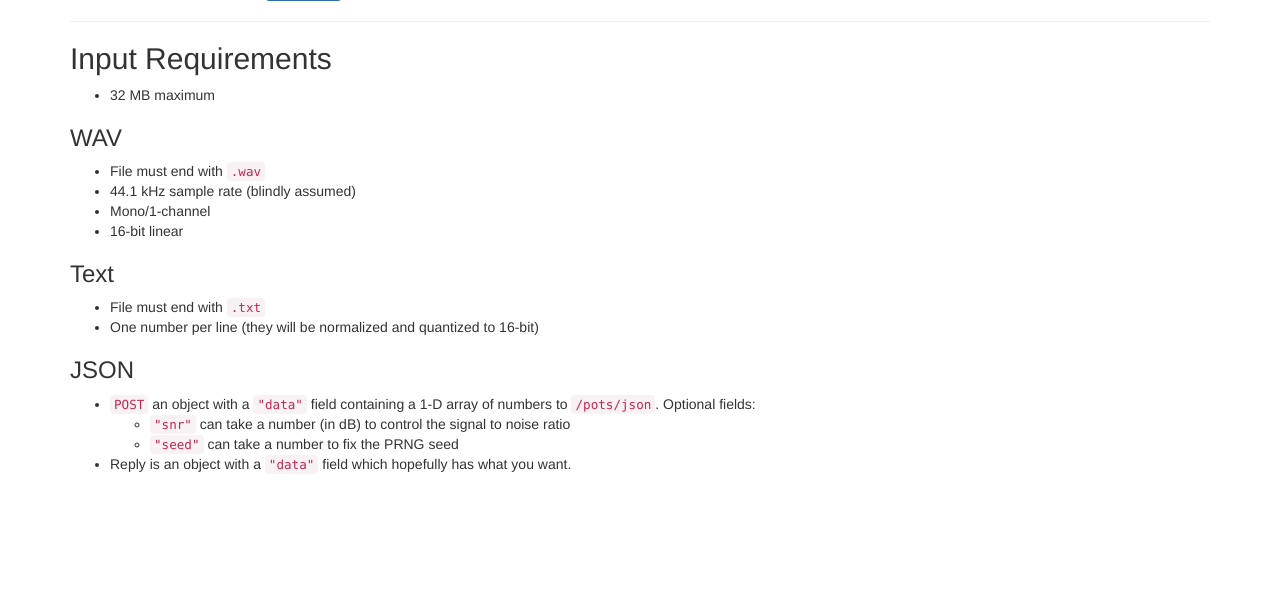
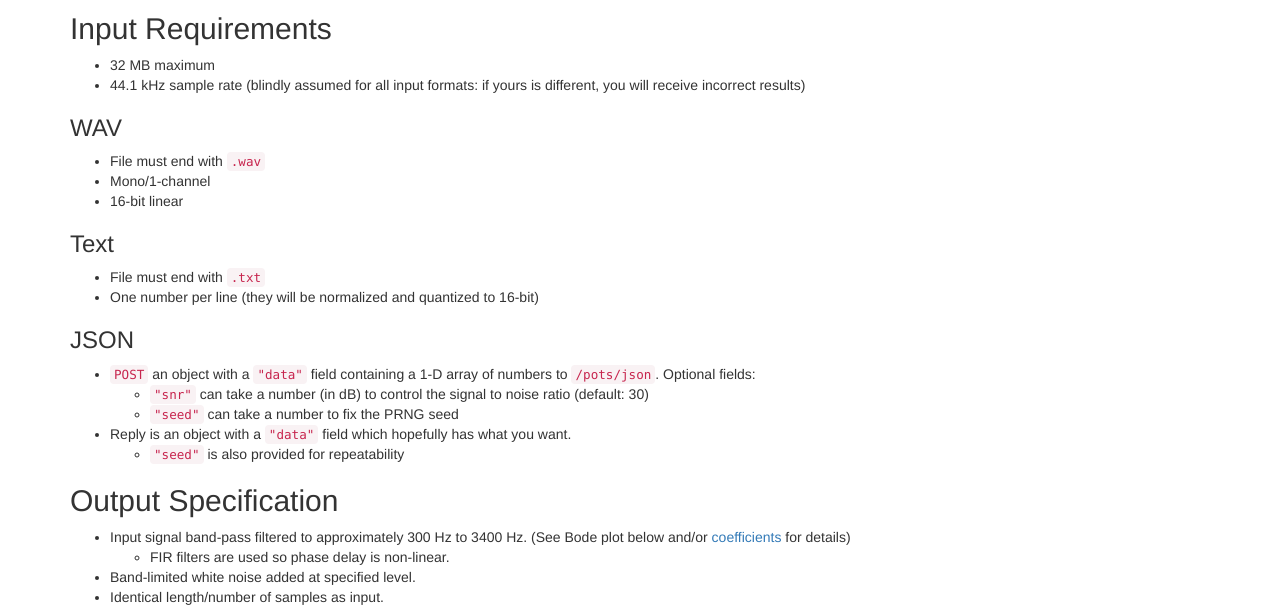
Before and after one commit to errahulsingh/pots-sim, a Flask app: page /pots in a window 1280 px wide. Shown: the part 394-1008 px from the top of the page. Before the commit the page ends 868 px from the top, so only its background shows below. Run offline with Flask 2, Linux system fonts and the light colour scheme; some libraries are stand-ins or nearby versions.

Commit message:
Reduce some randomness to focus more on mod/demod

```diff
--- a/potsweb.py
+++ b/potsweb.py
@@ -2,6 +2,7 @@
 from __future__ import absolute_import, division, print_function
 
 import io
+import random
 
 import flask as fl
 
@@ -27,9 +28,12 @@ def pots_processor_json():
             return fl.jsonify({'error': str(e)}), 400
 
         kwa = {k: v for k, v in json_data.items() if k in ('snr', 'seed')}
+        seed = kwa.setdefault('seed', random.randint(10000, 99999)) #
         pfilt.process(**kwa)
 
-        return fl.jsonify(data=pfilt.data.tolist(), rate=potsim.filters.FS)
+        return fl.jsonify(data=pfilt.data.tolist(),
+                          rate=potsim.filters.FS,
+                          seed=seed)
 
     else:
         return fl.redirect('/pots')
--- a/templates/base.html
+++ b/templates/base.html
@@ -2,7 +2,7 @@
 <html>
   <head>
     <title>{% block title %}{% endblock %}</title>
-    <link rel="stylesheet" href="https://maxcdn.bootstrapcdn.com/bootstrap/3.3.4/css/bootstrap.min.css">
+    <link rel="stylesheet" href="//maxcdn.bootstrapcdn.com/bootstrap/3.3.4/css/bootstrap.min.css">
     <style>
       body {
         padding-top: 20px;
--- a/templates/pots.html
+++ b/templates/pots.html
@@ -2,7 +2,6 @@
 {% block title %}POTS Simulator{% endblock %}
 {% block body %}
 <h1>Plain Old Telephone Service (POTS) Simulator</h1>
-<p><a href="https://github.com/nicktimko/pots-sim/">Source</a></p>
 <hr>
 <form class="form-horizontal" action="" method="post" enctype="multipart/form-data">
   <div class="form-group">
@@ -15,7 +14,7 @@
     <label for="snr" class="col-sm-2 control-label">Signal to Noise Ratio</label>
     <div class="col-sm-10">
       <input type="text" class="form-control" name="snr" id="snr" value="30" size="4" maxlength="4">
-      <p class="help-block">Value in dB. Lower is noisier. Approximate.</p>
+      <p class="help-block">Value in dB. Approximate. Lower is noisier. Default: 30.</p>
     </div>
   </div>
   <div class="form-group">
@@ -35,12 +34,12 @@
 <h2>Input Requirements</h2>
 <ul>
   <li>32 MB maximum</li>
+  <li>44.1 kHz sample rate (blindly assumed for all input formats: if yours is different, you will receive incorrect results)</li>
 </ul>
 
 <h3>WAV</h3>
 <ul>
   <li>File must end with <code>.wav</code></li>
-  <li>44.1 kHz sample rate (blindly assumed)</li>
   <li>Mono/1-channel</li>
   <li>16-bit linear</li>
 </ul>
@@ -55,10 +54,26 @@
 <ul>
   <li><code>POST</code> an object with a <code>"data"</code> field containing a 1-D array of numbers to <code>/pots/json</code>. Optional fields:</li>
   <ul>
-    <li><code>"snr"</code> can take a number (in dB) to control the signal to noise ratio</li>
+    <li><code>"snr"</code> can take a number (in dB) to control the signal to noise ratio (default: 30)</li>
     <li><code>"seed"</code> can take a number to fix the PRNG seed</li>
   </ul>
   <li>Reply is an object with a <code>"data"</code> field which hopefully has what you want.</li>
+  <ul>
+    <li><code>"seed"</code> is also provided for repeatability</li>
+  </ul>
 </ul>
 
+<h2>Output Specification</h2>
+<ul>
+  <li>Input signal band-pass filtered to approximately 300 Hz to 3400 Hz. (See Bode plot below and/or <a href="https://github.com/nicktimko/pots-sim/tree/master/potsim/coeffs">coefficients</a> for details)</li>
+  <ul>
+    <li>FIR filters are used so phase delay is non-linear.</li>
+  </ul>
+  <li>Band-limited white noise added at specified level.</li>
+  <li>Identical length/number of samples as input.</li>
+</ul>
+
+<img src="//raw.githubusercontent.com/nicktimko/pots-sim/master/docs/pots-bodeplot.png" class="img-responsive center-block">
+
+<a href="https://github.com/nicktimko/pots-sim"><img style="position: absolute; top: 0; right: 0; border: 0;" src="https://camo.githubusercontent.com/e7bbb0521b397edbd5fe43e7f760759336b5e05f/68747470733a2f2f73332e616d617a6f6e6177732e636f6d2f6769746875622f726962626f6e732f666f726b6d655f72696768745f677265656e5f3030373230302e706e67" alt="Fork me on GitHub" data-canonical-src="https://s3.amazonaws.com/github/ribbons/forkme_right_green_007200.png"></a>
 {% endblock %}
```
Also changed, not shown: potsim/filters.py (+4 -4 lines).
